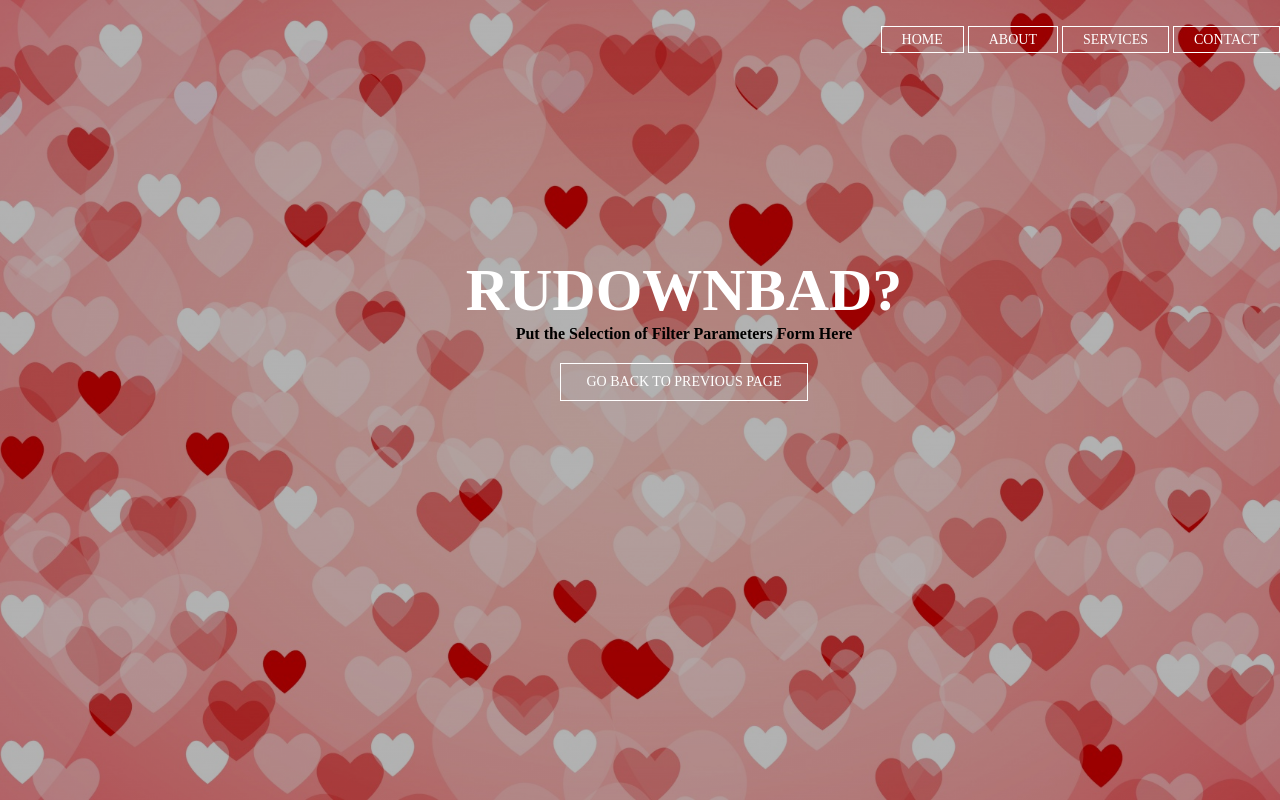
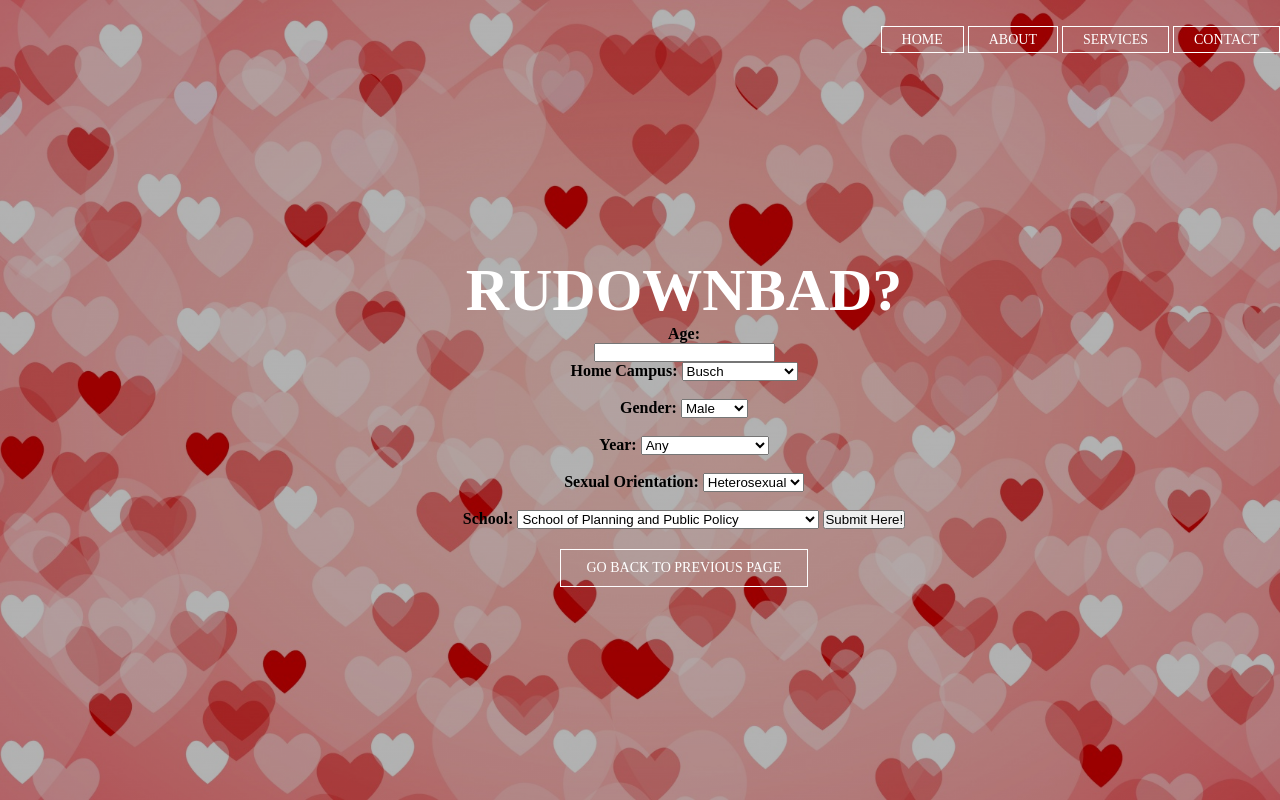
Before and after one commit to JackLowry/452MajorProject, a Flask app: page /filter in a window 1280 px wide. Run offline with Flask 2, Linux system fonts and the light colour scheme.

Commit message:
Updated filter.html
Added form to input variables for filtering

```diff
--- a/templates/filter.html
+++ b/templates/filter.html
@@ -16,7 +16,69 @@
 	</u1>
 		<div class ="welcome-text">
 			<h1>RUDownBad?</h1>
-            <b>Put the Selection of Filter Parameters Form Here</b>
+            <b>
+				<center><form action= "{{ url_for('filter') }}" method="post">
+					<label for="age">Age:</label><br>
+					<input type="number" id="age" name="age"><br>
+
+					<label for="Campus">Home Campus:</label>
+					<select name= "Campus"> Campus:
+						<option value="Busch">Busch</option>
+						<option value="College Avenue">College Avenue</option>
+						<option value="Cook">Cook</option>
+						<option value="Douglas">Douglas</option>
+						<option value="Livingston">Livingston</option>
+						<option value="Commuter">Commuter</option>
+					</select>
+					<br>
+					<br>
+					<label for="gender"> Gender:</label>
+					<select name= "gender"> Gender:
+						<option value="Male">Male</option>
+						<option value="Female">Female</option>
+						<option value="Other">Other</option>
+					</select>
+					<br>
+					<br>
+					<label for="year"> Year:</label>
+					<select name= "year"> Year:
+						<option value="Any">Any</option>
+						<option value="Freshman">Freshman</option>
+						<option value="Sophomore">Sophomore</option>
+						<option value="Junior">Junior</option>
+						<option value="Senior">Senior</option>
+						<option value="Graduate_Student">Graduate Student</option>
+						<option value="Staff">Staff</option>
+					</select>
+					<br>
+					<br>
+					<label for="sexual_orientation"> Sexual Orientation:</label>
+					<select name= "sexual_orientation"> Sexual Orientation:
+						<option value="Heterosexual">Heterosexual</option>
+						<option value="Homosexual">Homosexual</option>
+						<option value="Bisexual">Bisexual</option>
+					</select>
+					<br>
+					<br>
+					<label for="school"> School:</label>
+					<select name= "school">  School:
+						<option value="School_of_Planning_and_Public_Policy">School of Planning and Public Policy</option>
+						<option value="Business_School">Business School</option>
+						<option value="School_of_Engineering">School of Engineering</option>
+						<option value="School_of_Arts_and_Sciences">School of Arts and Sciences</option>
+						<option value="School_of_Pharmacy">School of Pharmacy</option>
+						<option value="School_of_Environmental_and_Biological_Studies">School of Environmental and Biological Studies</option>
+						<option value="School_of_Social_Work">School of Social Work</option>
+						<option value="School_of_Management_and_Labor_Relations">School of Management and Labor Relations</option>
+						<option value="Mason_Gross_School_of_the_Arts"> Mason Gross School of the Arts</option>
+						<option value="School_of_Graduate_Studies">School of graduate Studies</option>
+						<option value="Robert_Wood_Johnson_Medical_School">Robert Wood Johnson Medical School</option>
+						<option value="School_of_Nursing">School of Nursing</option>
+					</select>
+					<button type="submit">Submit Here!</button>
+
+				</form><center>
+			</b>
             <p><a href="{{ url_for('select') }}">Go Back To Previous Page</a>
 		</div>
 	</header>
```
